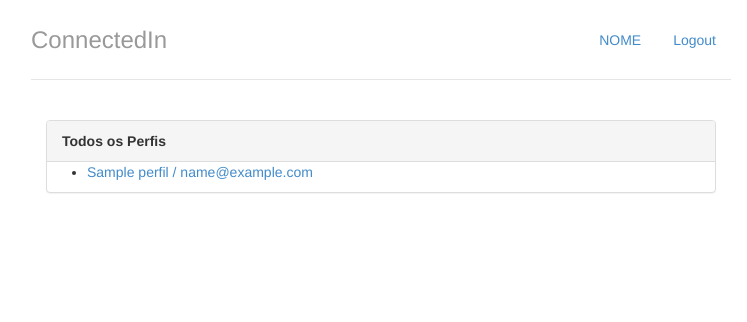
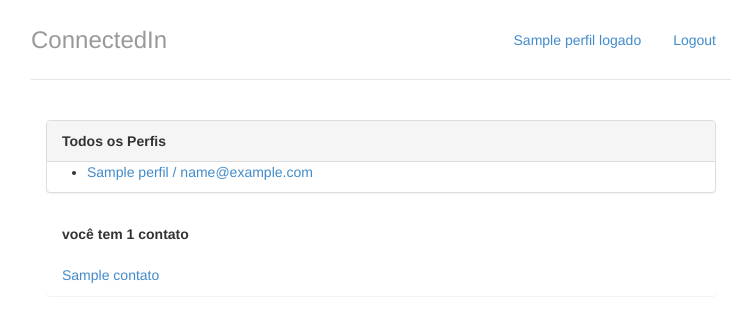
Before and after one commit to FelipeAlvesDeSouza/django_guilu_, a Django app: template redesocial/connectedin/perfis/templates/index.html in a window 1280 px wide. Shown: the top 322 px of the page, without its empty margins (259-1006 px from the left). Run offline with Django 3.2, Linux system fonts and the light colour scheme; the template is opened without the code that fills it: most values are stand-ins (such as "Sample title", 1, 10 or a date in 2020).

Commit message:
v.0.0.2-F-develop

```diff
--- a/redesocial/connectedin/connectedin/urls.py
+++ b/redesocial/connectedin/connectedin/urls.py
@@ -14,7 +14,7 @@ Including another URLconf
     2. Add a URL to urlpatterns:  path('blog/', include('blog.urls'))
 """
 from django.contrib import admin
-from django.urls import path , include
+from django.urls import path , re_path , include
 from perfis import views
 
 urlpatterns = [
--- a/redesocial/connectedin/perfis/models.py
+++ b/redesocial/connectedin/perfis/models.py
@@ -5,6 +5,7 @@ class Perfil(models.Model):
     email = models.CharField(max_length = 255 , null = False)
     telefone = models.CharField(max_length = 15 , null = False)
     nome_empresa = models.CharField(max_length = 255 , null = False)
+    contatos = models.ManyToManyField('self')
 
     def convidar(self , perfil_convidado):
         Convite(solicitante = self, convidado = perfil_convidado).save()
@@ -12,3 +13,8 @@ class Perfil(models.Model):
 class Convite(models.Model):
     solicitante = models.ForeignKey(Perfil, on_delete=models.PROTECT , related_name = 'convites feitos+')
     convidado = models.ForeignKey(Perfil, on_delete=models.PROTECT , related_name = 'convites recebidos+')
+
+    def aceitar(self):
+        self.convidado.contatos.add(self.solicitante)
+        self.solicitante.contatos.add(self.convidado)
+        self.delete(_)
--- a/redesocial/connectedin/perfis/templates/base.html
+++ b/redesocial/connectedin/perfis/templates/base.html
@@ -16,7 +16,7 @@
         <div class="container">
             <div class="header">
                 <ul class="nav nav-pills pull-right">
-                    <li><a href="{% url 'index' %}">NOME</a></li>
+                    <li><a href="{% url 'index' %}">{{perfil_logado.nome}}  </a></li>
                     <li><a href="/logout/">Logout</a></li>
                 </ul>
                 <h3 class="text-muted">ConnectedIn</h3>
--- a/redesocial/connectedin/perfis/templates/index.html
+++ b/redesocial/connectedin/perfis/templates/index.html
@@ -3,6 +3,7 @@
 <div class = "col-lg-12">
 
     <div class="panel panel-default">
+
         <div class="panel-heading">
             <strong>Todos os Perfis</strong>
         </div>
@@ -18,5 +19,29 @@
         <p>Nenhum Perfil encontrado</p>
         {% endif %}
     </div>
+
+    <div class="panel panel-defalt">
+        {% with total_de_convites=perfil_logado.convites_recebidos.count %}
+            {% if total_de_contatos %}
+        <div class="panel-heading">
+            <strong>você tem {{total_de_contatos.count}} contato{{total_de_contatos |pluralize}}</strong>
+        </div>
+
+        <ul class="list-group">
+            {% for contato in perfil_logado.contatos.all %}
+            <li class="list-group-item">
+                <a href="{% url 'exibir' contato.id%"> {{contato.nome}}</a>
+            </li>
+            {% endfor %}
+        </ul>
+
+        {% else %}
+
+        <div class="panel-body">
+            <p>Você não possui contato no momentos :(</p>
+          </div>
+              {% endif %}
+         {% endwith %}
+    </div>
 </div>
 {% endblock %}
--- a/redesocial/connectedin/perfis/urls.py
+++ b/redesocial/connectedin/perfis/urls.py
@@ -5,5 +5,7 @@ from perfis import views
 urlpatterns = [
     path('' , views.index , name = 'index'),
     re_path(r'^perfis/(?P<perfil_id>\d+)$', views.exibir , name = 'exibir'),
-    re_path(r'^perfis/(?P<perfil_id>\d+)/convidar$' , views.convidar , name= 'convidar')
+    re_path(r'^perfis/(?P<perfil_id>\d+)/convidar$' , views.convidar , name= 'convidar'),
+    re_path(r'^perfis/(?P<convite_id>\d+)/aceitar$' , views.aceitar , name= 'aceitar')
+
 ]
```
Also changed, not shown: redesocial/connectedin/perfis/templates/perfil.html (+5 -4 lines), redesocial/connectedin/perfis/views.py (+9 -5 lines), redesocial/connectedin/db.sqlite3, redesocial/connectedin/perfis/migrations/0003_perfil_contatos.py (added).
